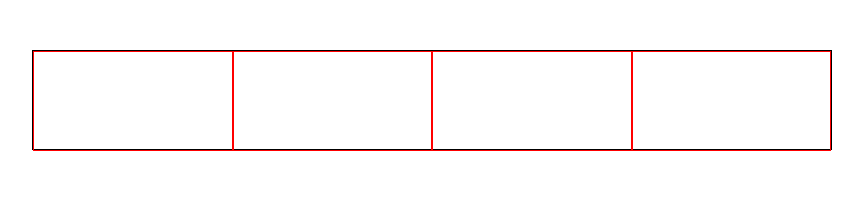
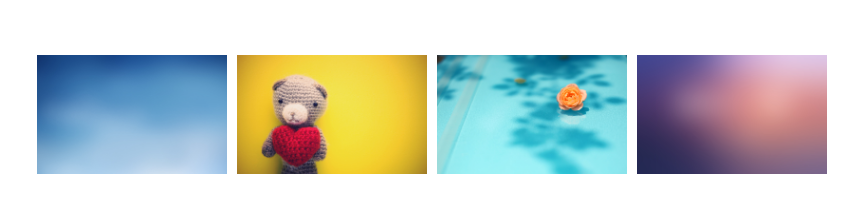
Before and after one commit to lxuans/Tab, a plain HTML site: page index.html in a window 1280 px wide. Shown: the whole page, without its empty margins (208-1071 px from the left). Drawn offline with Linux system fonts and the light colour scheme.

Commit message:
B添加了图片标签

```diff
--- a/css/index.css
+++ b/css/index.css
@@ -5,8 +5,8 @@
 }
 .box {
     width: 800px;
-    height: 100px;
-    border: 1px solid black;
+    height: 130px;
+    /*border: 1px solid black;*/
     margin: 50px auto;
 }
 ul {
@@ -15,6 +15,11 @@ ul {
 li {
     float: left;
     width: 25%;
-    height: 100px;
-    border: 1px solid red;
+    height: 130px;
+    /*border: 1px solid red;*/
+    padding: 5px;
 }
+img {
+    display: block;
+    width: 100%;
+}
--- a/index.html
+++ b/index.html
@@ -4,16 +4,16 @@
     <meta charset="UTF-8">
     <meta name="viewport" content="width=device-width, initial-scale=1.0">
     <meta http-equiv="X-UA-Compatible" content="ie=edge">
-    <title>A</title>
+    <title>B</title>
     <link rel="stylesheet" type="" href="./css/index.css">
 </head>
 <body>
     <div class="box">
         <ul>
-            <li></li>
-            <li></li>
-            <li></li>
-            <li></li>
+            <li><img src="./images/1.jpg"></li>
+            <li><img src="./images/2.jpg"></li>
+            <li><img src="./images/3.jpg"></li>
+            <li><img src="./images/4.jpg"></li>
         </ul>
     </div>
 </body>
```
